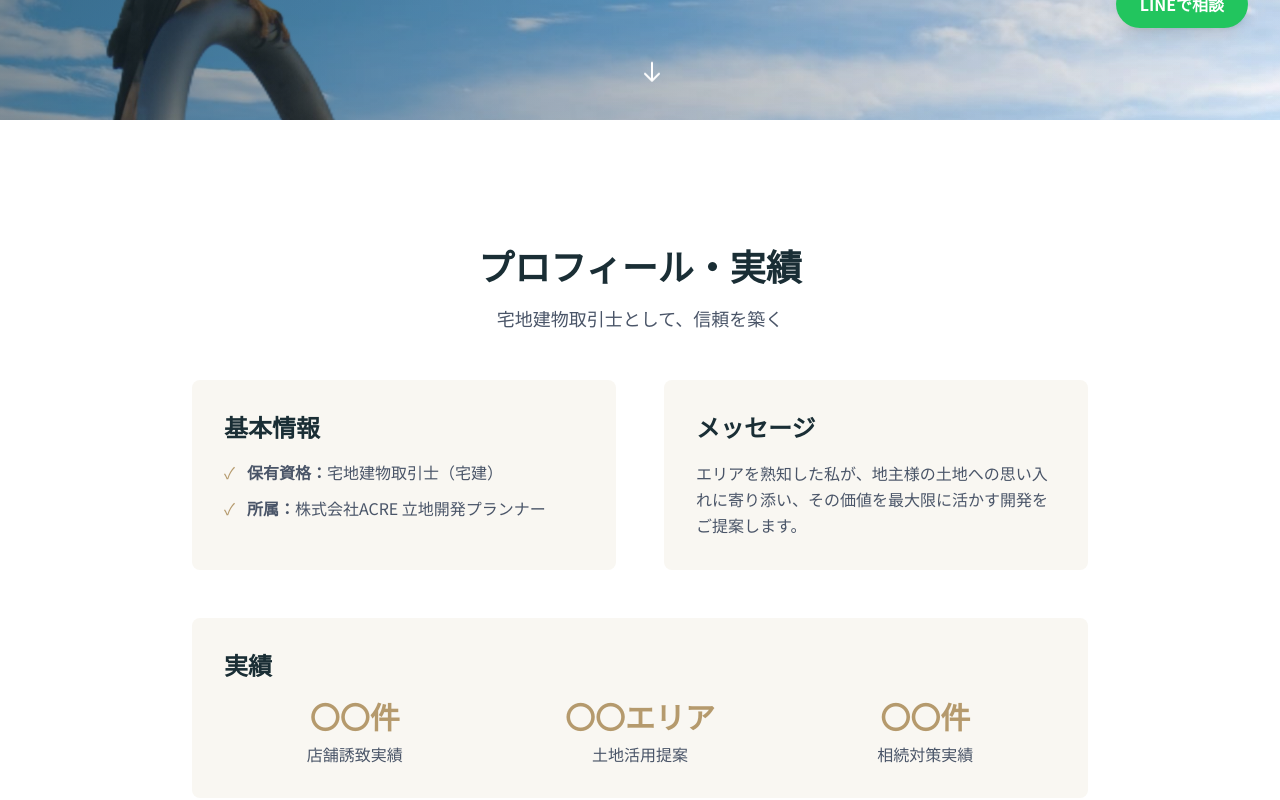
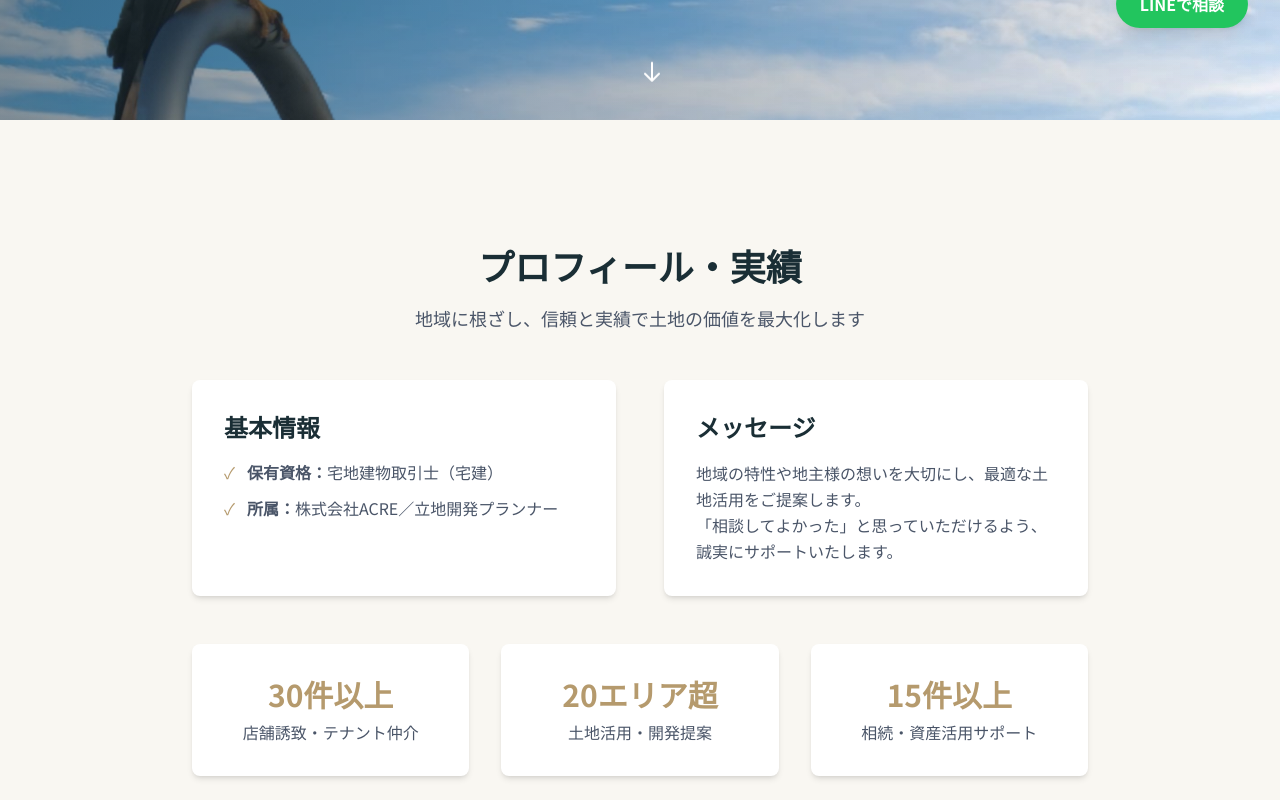
Before and after one commit to yamato-aoki/land-planner-pjt, a Next.js app: page / in a window 1280 px wide. Shown: the part 740-1540 px from the top of the page. Built offline with nearby package versions, Linux system fonts and the light colour scheme.

Commit message:
テキスト修正

```diff
--- a/app/components/ProfileSection.tsx
+++ b/app/components/ProfileSection.tsx
@@ -2,16 +2,16 @@
 
 export default function ProfileSection() {
   return (
-    <section id="profile" className="py-20 md:py-32 bg-white">
+    <section id="profile" className="py-20 md:py-32 bg-acre-beige">
       <div className="container mx-auto px-4">
         <div className="section-header">
           <h2>プロフィール・実績</h2>
-          <p>宅地建物取引士として、信頼を築く</p>
+          <p>地域に根ざし、信頼と実績で土地の価値を最大化します</p>
         </div>
 
         <div className="grid grid-cols-1 md:grid-cols-2 gap-12 max-w-4xl mx-auto">
           {/* 基本情報 */}
-          <div className="card-hover bg-acre-beige p-8 rounded-lg">
+          <div className="card-hover bg-white p-8 rounded-lg shadow-md">
             <h3 className="text-2xl font-serif font-bold text-acre-blue mb-4">基本情報</h3>
             <ul className="space-y-3 text-acre-gray">
               <li className="flex items-start">
@@ -20,36 +20,34 @@ export default function ProfileSection() {
               </li>
               <li className="flex items-start">
                 <span className="text-acre-gold mr-3">✓</span>
-                <span><strong>所属：</strong>株式会社ACRE 立地開発プランナー</span>
+                <span><strong>所属：</strong>株式会社ACRE／立地開発プランナー</span>
               </li>
             </ul>
           </div>
 
           {/* メッセージ */}
-          <div className="card-hover bg-acre-beige p-8 rounded-lg">
+          <div className="card-hover bg-white p-8 rounded-lg shadow-md">
             <h3 className="text-2xl font-serif font-bold text-acre-blue mb-4">メッセージ</h3>
             <p className="text-acre-gray leading-relaxed">
-              エリアを熟知した私が、地主様の土地への思い入れに寄り添い、その価値を最大限に活かす開発をご提案します。
+              地域の特性や地主様の想いを大切にし、最適な土地活用をご提案します。<br />
+              「相談してよかった」と思っていただけるよう、誠実にサポートいたします。
             </p>
           </div>
 
           {/* 実績 */}
-          <div className="card-hover bg-acre-beige p-8 rounded-lg md:col-span-2">
-            <h3 className="text-2xl font-serif font-bold text-acre-blue mb-4">実績</h3>
-            <ul className="grid grid-cols-1 md:grid-cols-3 gap-6">
-              <li className="text-center">
-                <div className="text-3xl font-bold text-acre-gold mb-2">〇〇件</div>
-                <p className="text-acre-gray">店舗誘致実績</p>
-              </li>
-              <li className="text-center">
-                <div className="text-3xl font-bold text-acre-gold mb-2">〇〇エリア</div>
-                <p className="text-acre-gray">土地活用提案</p>
-              </li>
-              <li className="text-center">
-                <div className="text-3xl font-bold text-acre-gold mb-2">〇〇件</div>
-                <p className="text-acre-gray">相続対策実績</p>
-              </li>
-            </ul>
+          <div className="grid grid-cols-1 md:grid-cols-3 gap-8 md:col-span-2">
+            <div className="card-hover bg-white p-8 rounded-lg shadow-md text-center">
+              <div className="text-3xl font-bold text-acre-gold mb-2">30件以上</div>
+              <p className="text-acre-gray">店舗誘致・テナント仲介</p>
+            </div>
+            <div className="card-hover bg-white p-8 rounded-lg shadow-md text-center">
+              <div className="text-3xl font-bold text-acre-gold mb-2">20エリア超</div>
+              <p className="text-acre-gray">土地活用・開発提案</p>
+            </div>
+            <div className="card-hover bg-white p-8 rounded-lg shadow-md text-center">
+              <div className="text-3xl font-bold text-acre-gold mb-2">15件以上</div>
+              <p className="text-acre-gray">相続・資産活用サポート</p>
+            </div>
           </div>
         </div>
       </div>
```
